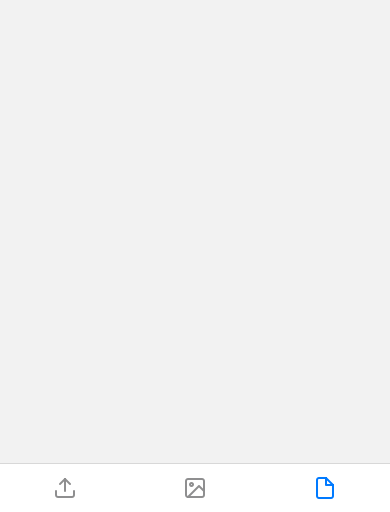
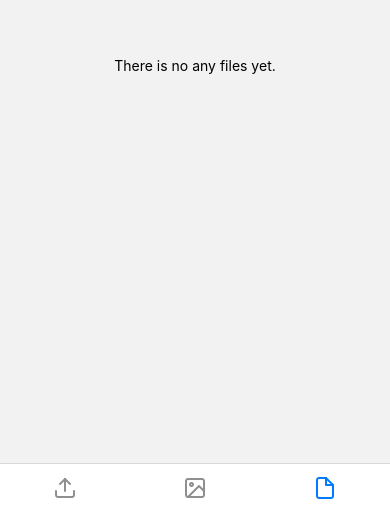
Before and after one commit to sweelemk/AL, a React Native app: screen /FilesPage in a window 390 px wide. Shown: the part 332-844 px from the top of the page. Built offline with nearby package versions, Linux system fonts and the light colour scheme; data requests are answered from the project's data file.

Commit message:
Added empty component to handle cases when there is no data

```diff
--- /dev/null
+++ b/src/components/ empty/empty.tsx
@@ -0,0 +1,25 @@
+import React from 'react';
+import {StyleSheet, Text, View} from 'react-native';
+
+interface EmptyInterface {
+  text: string;
+}
+
+const Empty: React.FC<EmptyInterface> = ({text}) => {
+  console.log(text);
+  return (
+    <View style={styles.emptyBox}>
+      <Text>{text}</Text>
+    </View>
+  );
+};
+
+export default Empty;
+
+const styles = StyleSheet.create({
+  emptyBox: {
+    flex: 1,
+    alignItems: 'center',
+    justifyContent: 'center',
+  },
+});
--- /dev/null
+++ b/src/components/ empty/index.ts
@@ -0,0 +1 @@
+export {default as Empty} from './empty';
--- a/src/components/index.ts
+++ b/src/components/index.ts
@@ -1 +1,2 @@
 export * from './layout';
+export * from './ empty';
--- a/src/screens/files-page/files-page.tsx
+++ b/src/screens/files-page/files-page.tsx
@@ -1,6 +1,6 @@
 import React, {useEffect, useState} from 'react';
-import { FlatList, StyleSheet, Text, View } from "react-native";
-import {Layout} from '../../components';
+import {FlatList, StyleSheet, Text, View} from 'react-native';
+import {Empty, Layout} from '../../components';
 import {useIsFocused} from '@react-navigation/native';
 import {FilesServiceType} from '../../api/services/interfaces/files.interface';
 import {getFiles} from '../../api/services/files.service';
@@ -37,7 +37,9 @@ const FilesPage: React.FC = () => {
           keyExtractor={item => item.name + item.id}
           renderItem={renderItem}
         />
-      ) : null}
+      ) : (
+        <Empty text="There is no any files yet." />
+      )}
     </Layout>
   );
 };
--- a/src/screens/images-page/images-page.tsx
+++ b/src/screens/images-page/images-page.tsx
@@ -2,7 +2,7 @@ import React, {useEffect, useState} from 'react';
 import {View, FlatList, StyleSheet, Dimensions} from 'react-native';
 import {useIsFocused} from '@react-navigation/native';
 import AutoHeightImage from 'react-native-auto-height-image';
-import {Layout} from '../../components';
+import {Empty, Layout} from '../../components';
 import {getFiles} from '../../api/services/files.service';
 import {filterData} from '../../helpers/helperFunc';
 import {FilesServiceType} from '../../api/services/interfaces/files.interface';
@@ -41,7 +41,9 @@ const ImagesPage: React.FC = () => {
           keyExtractor={item => item.name + item.id}
           renderItem={renderItem}
         />
-      ) : null}
+      ) : (
+        <Empty text="There is no any images yet." />
+      )}
     </Layout>
   );
 };
```
